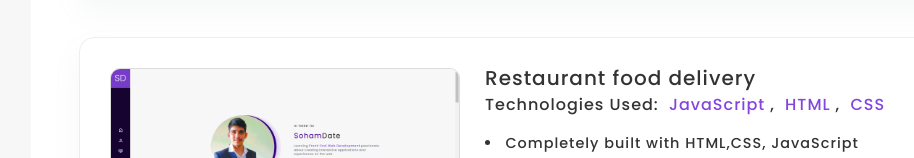
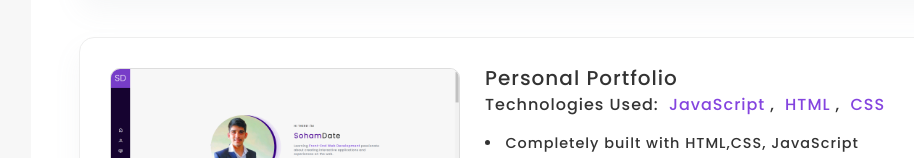
Before and after one commit to 2405Sd/Codsoft_Task2, a plain HTML site: page index.html in a window 1280 px wide. Shown: the part 3040-3198 px from the top of the page, without its empty margins (117-1031 px from the left). Drawn offline with nearby package versions, Linux system fonts and the light colour scheme; a script that the page names is missing.

Commit message:
Update index.html

```diff
--- a/index.html
+++ b/index.html
@@ -281,10 +281,10 @@
 
             <article class="workBox">
               <div class="workImageContainer">
-                <img src="assets/projects/Personal Portfolio.png" alt="projects/Restaurant Food delivery">
+                <img src="assets/projects/Personal Portfolio.png" alt="projects/Personal Portfolio">
               </div>
               <div class="workDescribeContainer">
-                <h3>Restaurant food delivery </h3>
+                <h3>Personal Portfolio </h3>
                 <h4>Technologies Used: <span class="techStack">JavaScript</span>, <span class="techStack">HTML</span>, <span class="techStack">CSS</span></h4>
                 <ul>
                   <li>Completely built with    HTML,CSS, JavaScript</li>
```
